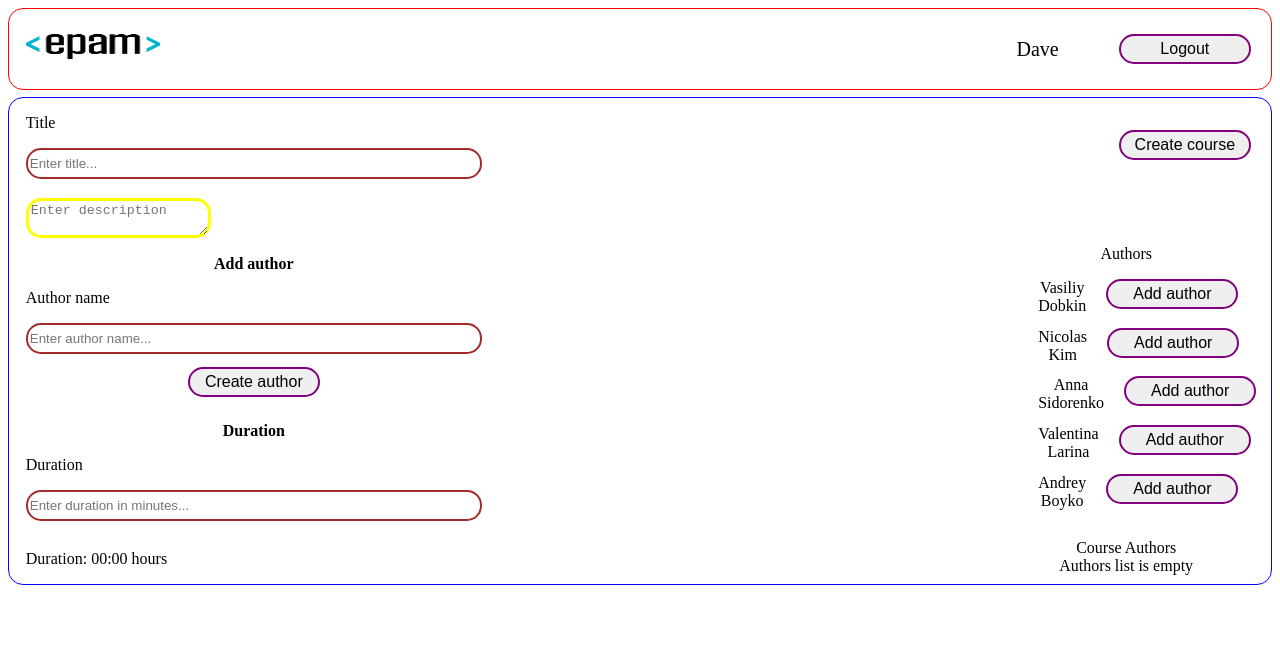
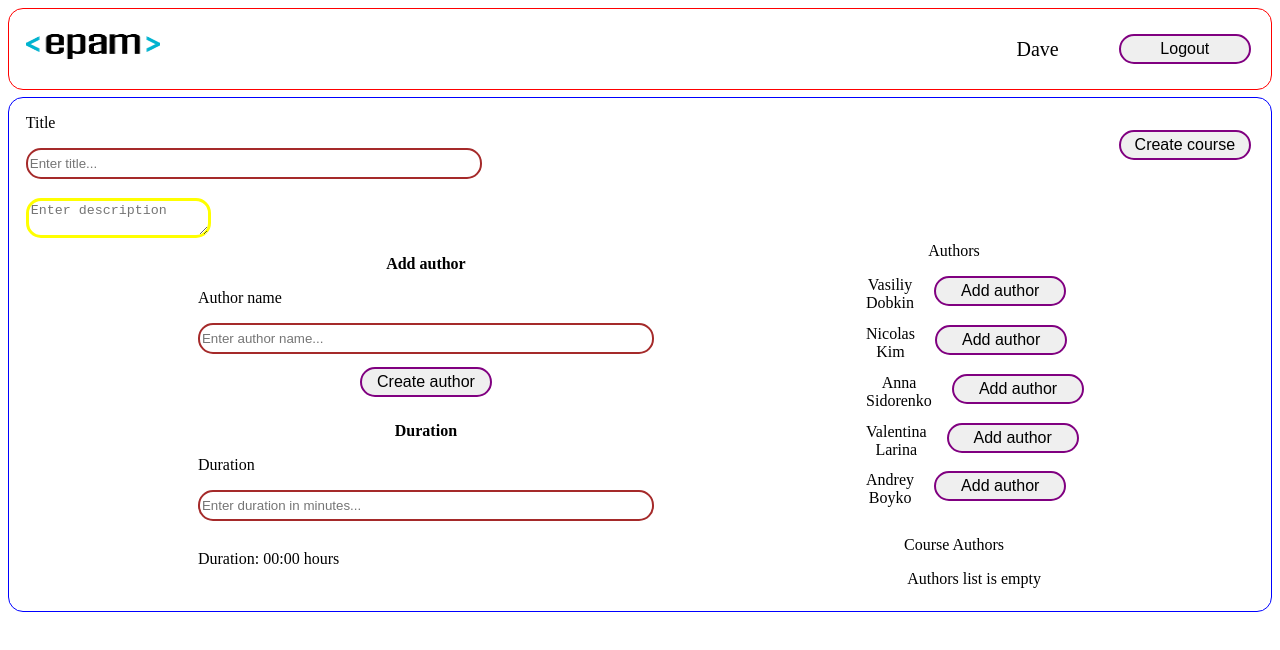
Before and after one commit to Parfenovx1/CoursesApp, a React (Create React App) app: page /courses/add in a window 1280 px wide. Both pictures are taken after typing "Sample" into the empty fields and a click on the button "Add new course". Shown: the top 650 px of the page. Built offline with nearby package versions, Linux system fonts and the light colour scheme.

Commit message:
minor fixes with styles and validation duration value

```diff
--- a/src/components/CreateCourse/CreateCourse.css
+++ b/src/components/CreateCourse/CreateCourse.css
@@ -68,3 +68,25 @@
 li{
     list-style-type: none;
 }
+
+.course-authors-list{
+    display: flex;
+    flex-direction: column;
+    text-align: center;
+}
+
+@media(max-width: 1420px){
+    .create-course-main-wrapper{
+        display: flex;
+        flex-direction: row;
+        justify-content: space-evenly;
+    }
+}
+
+@media(max-width: 850px){
+    .create-course-main-wrapper{
+        display: flex;
+        flex-direction: column;
+        justify-content: space-evenly;
+    }
+}
--- a/src/components/CreateCourse/CreateCourse.jsx
+++ b/src/components/CreateCourse/CreateCourse.jsx
@@ -31,11 +31,15 @@ function CreateCourse(props) {
 	}
 
 	function createAuthor() {
+		if (!isBlank(nameRef.current.value)) {
 			const author = {
 				id: uuidv4(),
 				name: nameRef.current.value,
 			};
 			setAuthors([...props.authors, author]);
+		} else {
+			alert('Please, fill in author name field');
+		}
 	}
 
 	function deleteAuthor(author) {
@@ -50,6 +54,7 @@ function CreateCourse(props) {
 			!isBlank(titleRef.current.value) &&
 			!isBlank(descriptionRef.current.value) &&
 			!isBlank(durationRef.current.value) &&
+			durationRef.current.value > 0 &&
 			courseAuthors.length > 0
 		) {
 			course = {
@@ -62,6 +67,8 @@ function CreateCourse(props) {
 			};
 			setCourses([...props.courses, course]);
 			props.setShow(isSetShow);
+		} else if (durationRef.current.value < 0) {
+			alert('Please, fill in valid amount of hours');
 		} else {
 			alert('Please, fill in all fields');
 		}
@@ -134,8 +141,9 @@ function CreateCourse(props) {
 								})}
 						</ul>
 					</div>
-					<div className='course-authors'>
+					<div className='course-authors-list'>
 						<span>Course Authors</span>
+						<ul>
 							{!courseAuthors.length && <span>Authors list is empty</span>}
 							{courseAuthors.map((author) => {
 								return (
@@ -148,6 +156,7 @@ function CreateCourse(props) {
 									</div>
 								);
 							})}
+						</ul>
 					</div>
 				</div>
 			</div>
--- a/src/components/Input/Input.jsx
+++ b/src/components/Input/Input.jsx
@@ -9,6 +9,8 @@ function Input(props) {
 				class='input'
 				placeholder={props.placeholder}
 				type={props.type}
+				min={props.min}
+				max={props.max}
 				ref={props.reference}
 				onChange={
 					props.handler
```
Lines whose indentation alone changed are shown as unchanged.
